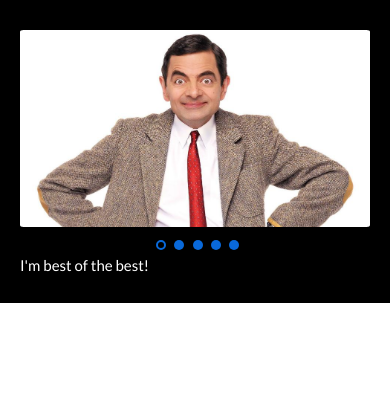
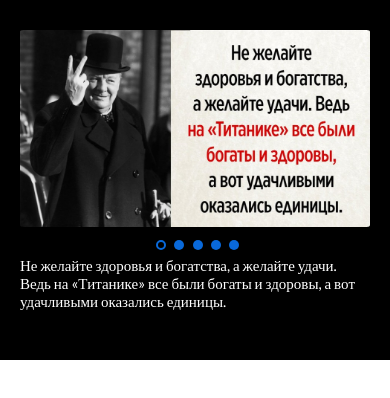
Before and after one commit to serg787/cssMemSlider, a plain HTML site: page cssMemSlider/index.html in a window 390 px wide. Drawn offline with Linux system fonts and the light colour scheme.

Commit message:
feat: update index.html style.css(Thu, May 12, 2022 12:50:12 PM)

```diff
--- a/cssMemSlider/css/style.css
+++ b/cssMemSlider/css/style.css
@@ -4,26 +4,25 @@
     font-style: normal;
     font-weight: 400;
     src: local(''),
-       url('../fonts/lato-v20-latin-regular.woff2') format('woff2'), /* Chrome 26+, Opera 23+, Firefox 39+ */
-       url('../fonts/lato-v20-latin-regular.woff') format('woff'); /* Chrome 6+, Firefox 3.6+, IE 9+, Safari 5.1+ */
+    url('../fonts/lato-v20-latin-regular.woff2') format('woff2'), /* Chrome 26+, Opera 23+, Firefox 39+ */ url('../fonts/lato-v20-latin-regular.woff') format('woff'); /* Chrome 6+, Firefox 3.6+, IE 9+, Safari 5.1+ */
 }
+
 /* lato-700 - latin */
 @font-face {
     font-family: 'Lato';
     font-style: normal;
     font-weight: 700;
     src: local(''),
-       url('../fonts/lato-v20-latin-700.woff2') format('woff2'), /* Chrome 26+, Opera 23+, Firefox 39+ */
-       url('../fonts/lato-v20-latin-700.woff') format('woff'); /* Chrome 6+, Firefox 3.6+, IE 9+, Safari 5.1+ */
+    url('../fonts/lato-v20-latin-700.woff2') format('woff2'), /* Chrome 26+, Opera 23+, Firefox 39+ */ url('../fonts/lato-v20-latin-700.woff') format('woff'); /* Chrome 6+, Firefox 3.6+, IE 9+, Safari 5.1+ */
 }
+
 /* lato-900 - latin */
 @font-face {
     font-family: 'Lato';
     font-style: normal;
     font-weight: 900;
     src: local(''),
-       url('../fonts/lato-v20-latin-900.woff2') format('woff2'), /* Chrome 26+, Opera 23+, Firefox 39+ */
-       url('../fonts/lato-v20-latin-900.woff') format('woff'); /* Chrome 6+, Firefox 3.6+, IE 9+, Safari 5.1+ */
+    url('../fonts/lato-v20-latin-900.woff2') format('woff2'), /* Chrome 26+, Opera 23+, Firefox 39+ */ url('../fonts/lato-v20-latin-900.woff') format('woff'); /* Chrome 6+, Firefox 3.6+, IE 9+, Safari 5.1+ */
 }
 
 html {
@@ -43,14 +42,17 @@ body {
     color: black;
 }
 
-.all {
-	max-width: 1000px;
+.wrapper {
+    max-width: 62.5rem;
     height: auto;
     padding: 20px 20px 100px 20px;
     background-color: black;
     background-size: cover;
     margin: 0 auto;
     position: relative;
+    display: flex;
+    overflow: hidden;
+    flex-direction: column;
 
 }
 
@@ -64,7 +66,7 @@ body {
     margin: 0 auto;
 }
 
-#slides div div{
+#slides div div {
     width: 20%;
     float: left;
 }
@@ -75,7 +77,7 @@ body {
 
 }
 
-#overflow {
+#slides__picture {
     width: 100%;
     overflow: hidden;
 }
@@ -86,18 +88,17 @@ div img {
 
 }
 
-
-#slides2 div div {
+#slides__quote div div {
     width: 20%;
     float: left;
 }
 
-#slides2 .image2 {
+#slides__quote .quote {
     width: 500%;
     line-height: 0;
 }
 
-#overflow2 {
+#slides__quote-text {
     width: 100%;
     overflow: hidden;
 }
@@ -113,19 +114,17 @@ div p {
     color: #ffffff;
 }
 
-
 #desktop:checked ~ #slider {
-	max-width: 960px;
+    max-width: 60rem;
 }
 
 label, a {
     cursor: pointer;
 }
 
-.all input {
+.wrapper input {
     display: none;
 }
-
 
 #switch1:checked ~ #slides .image {
     margin-left: 0;
@@ -147,32 +146,31 @@ label, a {
     margin-left: -400%;
 }
 
-#slides2 {
+#slides__quote {
     max-width: 50%;
     float: left;
     margin: 1% 0 0;
 }
 
-#switch1:checked ~ #slides2 .image2 {
+#switch1:checked ~ #slides__quote .quote {
     margin-left: 0;
 }
 
-#switch2:checked ~ #slides2 .image2 {
+#switch2:checked ~ #slides__quote .quote {
     margin-left: -100%;
 }
 
-#switch3:checked ~ #slides2 .image2 {
+#switch3:checked ~ #slides__quote .quote {
     margin-left: -200%;
 }
 
-#switch4:checked ~ #slides2 .image2 {
+#switch4:checked ~ #slides__quote .quote {
     margin-left: -300%;
 }
 
-#switch5:checked ~ #slides2 .image2 {
+#switch5:checked ~ #slides__quote .quote {
     margin-left: -400%;
 }
-
 
 #active label {
     border-radius: 10px;
@@ -182,7 +180,6 @@ label, a {
     background: #0969da;
     margin-left: 5px;
 }
-
 
 #active {
     max-width: 50%;
@@ -194,8 +191,8 @@ label, a {
 #active label:hover {
     background: #ffffff;
     border-color: #ffffff !important;
+    transition: background 0.5s ease 0s;
 }
-
 
 #switch1:checked ~ #active label:nth-child(1),
 #switch2:checked ~ #active label:nth-child(2),
@@ -204,21 +201,26 @@ label, a {
 #switch5:checked ~ #active label:nth-child(5) {
     background: black;
     border: 2px solid #0969da;
+    transition: border 0.5s ease 0s;
+
 }
 
 #slides .image {
-	transition: all 800ms cubic-bezier(0.770, 0.000, 0.175, 1.000);
+    transition: all 900ms cubic-bezier(0.770, 0.000, 0.175, 1.000);
 }
 
+#slides__quote .quote {
+    transition: all 900ms cubic-bezier(0.770, 0.000, 0.175, 1.000);
+}
 
-@media screen and (max-width: 540px) {
+@media screen and (max-width: 33.75rem) {
 
-	.all {
+    .wrapper {
         padding: 20px 20px 80px 20px;
     }
 }
 
-@media screen and (max-width: 540px) {
+@media screen and (max-width: 33.75rem) {
 
     div p {
         font-size: 18px;
@@ -226,8 +228,8 @@ label, a {
 
 }
 
-@media screen and (max-width: 390px) {
-	#slides2 {
+@media screen and (max-width: 24.375rem) {
+    #slides__quote {
         max-width: 100%;
         margin: 1% 0 0;
     }
@@ -240,7 +242,6 @@ label, a {
         max-width: 100%;
         margin: 2% 0 0;
         float: none;
-
     }
 
     #active label {
@@ -249,7 +250,7 @@ label, a {
 
     }
 
-	.all {
+    .wrapper {
         padding: 20px 20px 60px 20px;
 
     }
--- a/cssMemSlider/index.html
+++ b/cssMemSlider/index.html
@@ -9,9 +9,8 @@
     <link rel="stylesheet" href="css/reset.css">
     <link rel="stylesheet" href="css/style.css">
 </head>
-
 <body>
-<div class="all">
+<div class="wrapper">
     <input checked type="radio" name="respond" id="desktop">
     <div id="slider">
         <input checked type="radio" name="slider" id="switch1">
@@ -19,20 +18,18 @@
         <input type="radio" name="slider" id="switch3">
         <input type="radio" name="slider" id="switch4">
         <input type="radio" name="slider" id="switch5">
-
         <div id="slides">
-			<div id="overflow">
+            <div id="slides__picture">
                 <div class="image">
-					<div><img src="assets/img/1.jpeg" alt="1"></div>
-					<div><img src="assets/img/2.jpg" alt="2"></div>
-					<div><img src="assets/img/3.jpg" alt="3"></div>
-					<div><img src="assets/img/4.jpg" alt="4"></div>
-					<div><img src="assets/img/5.jpg" alt="5"></div>
+                    <div><img src="assets/img/ch1.jpg" alt="1"></div>
+                    <div><img src="assets/img/ch2.jpg" alt="2"></div>
+                    <div><img src="assets/img/ch4.jpg" alt="3"></div>
+                    <div><img src="assets/img/ch5.jpg" alt="4"></div>
+                    <div><img src="assets/img/ch3.jpg" alt="5"></div>
 
                 </div>
             </div>
         </div>
-
         <div id="active">
             <label for="switch1"></label>
             <label for="switch2"></label>
@@ -40,23 +37,21 @@
             <label for="switch4"></label>
             <label for="switch5"></label>
         </div>
-
-		<div id="slides2">
-			<div id="overflow2">
-				<div class="image2">
-					<div><p>I'm best of the best!</p></div>
-					<div><p>I'm best of the best of the best!!!</p></div>
-					<div><p>Welcome!!!</p></div>
-					<div><p>Keep going!</p></div>
-					<div><p>If you're going through hell, keep going.</p></div>
+        <div id="slides__quote">
+            <div id="slides__quote-text">
+                <div class="quote">
+                    <div><p>Не желайте здоровья и богатства, а желайте удачи. Ведь на «Титанике» все были богаты и
+                        здоровы, а вот удачливыми оказались единицы.</p></div>
+                    <div><p>Любой кризис – это новые возможности.</p></div>
+                    <div><p>Ложь успевает обойти полмира, пока правда надевает штаны.</p></div>
+                    <div><p>Отчаиваться – это преступление. Мы должны научиться извлекать из несчастий орудия будущей
+                        силы.</p></div>
+                    <div><p>Если вы идете сквозь ад – идите, не останавливаясь.</p></div>
 
                 </div>
             </div>
         </div>
-
-
     </div>
 </div>
-
 </body>
 </html>
```
Also changed, not shown: cssMemSlider/assets/img/1.jpeg (deleted), cssMemSlider/assets/img/2.jpg (deleted), cssMemSlider/assets/img/3.jpg (deleted), cssMemSlider/assets/img/4.jpg (deleted), cssMemSlider/assets/img/ch1.jpg (added), cssMemSlider/assets/img/ch2.jpg (added), cssMemSlider/assets/img/ch3.jpg (renamed from cssMemSlider/assets/img/5.jpg), cssMemSlider/assets/img/ch4.jpg (added), cssMemSlider/assets/img/ch5.jpg (added). Lines whose indentation alone changed are shown as unchanged.
